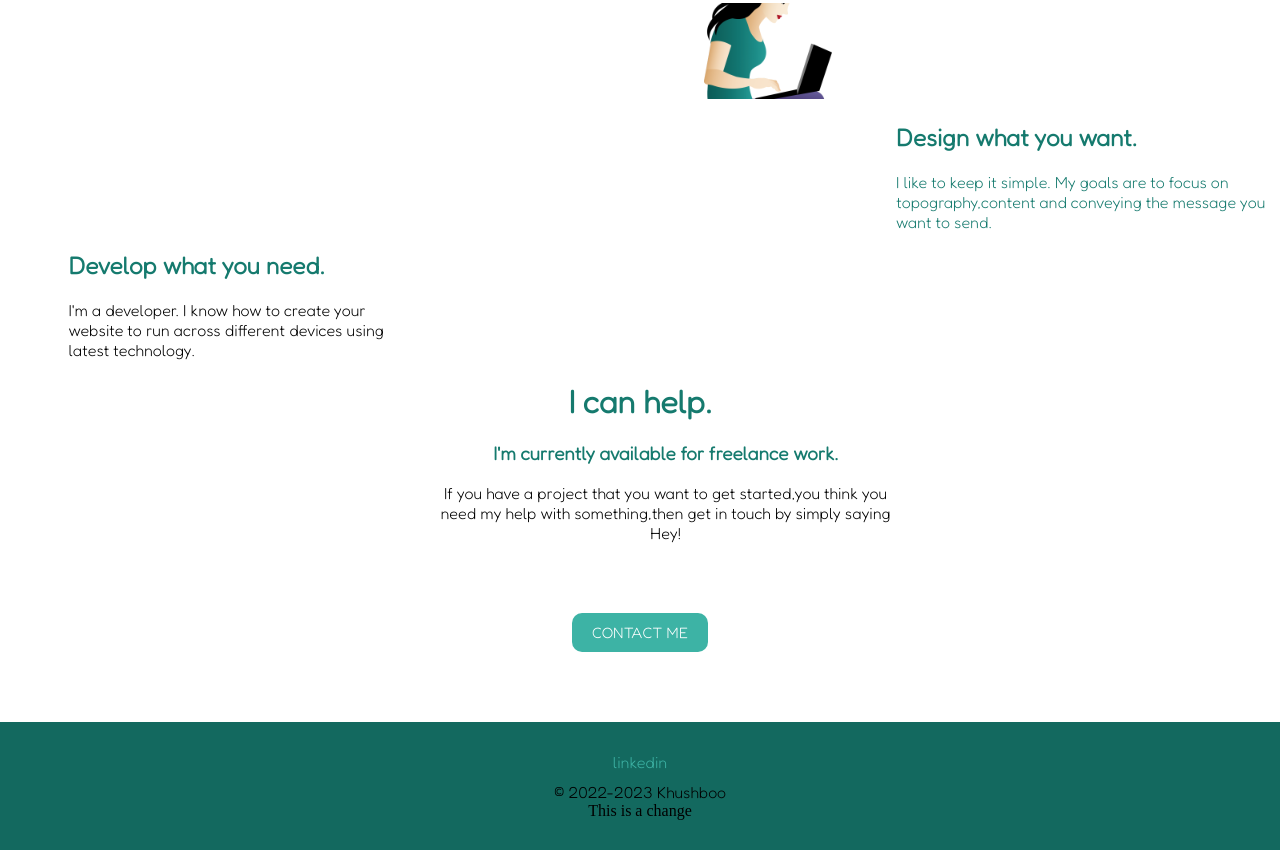
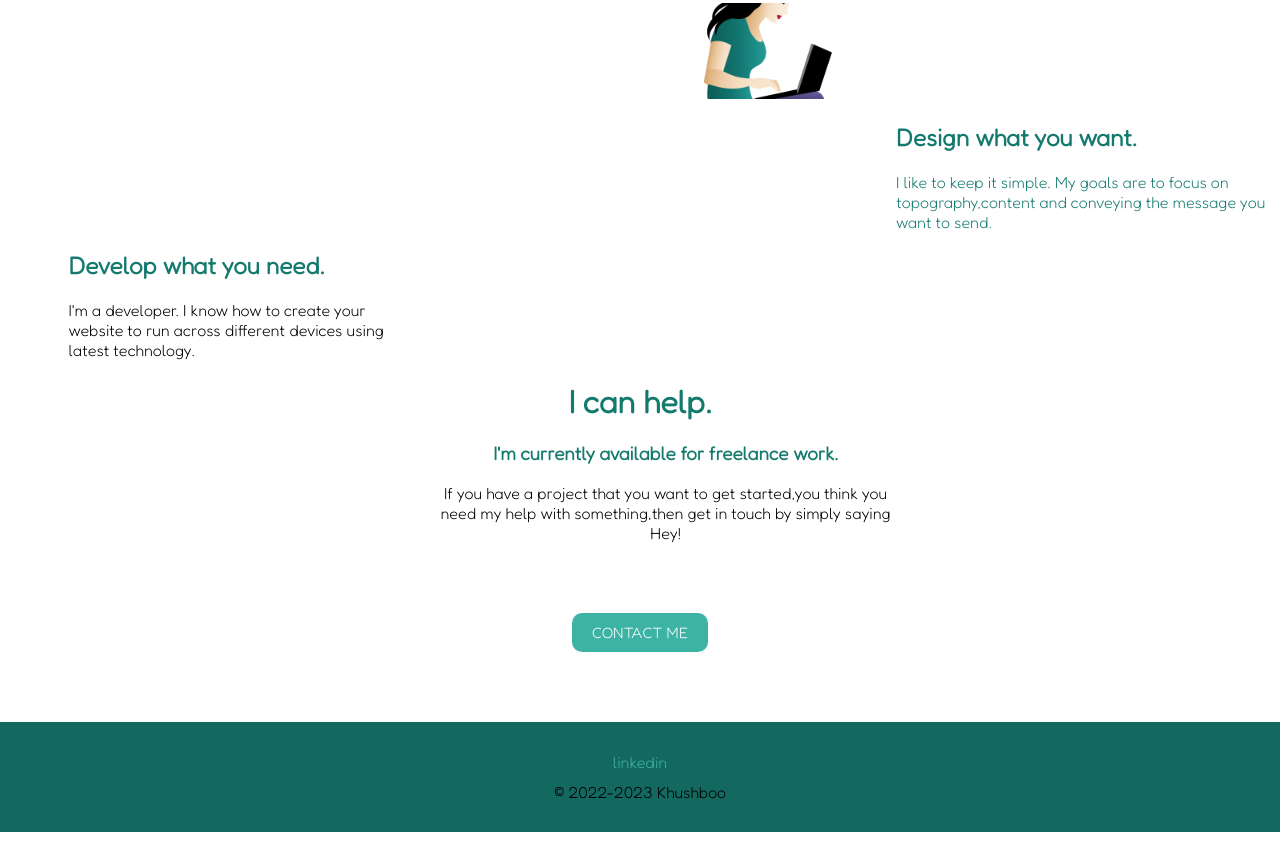
Before and after one commit to khushi230/adv, a plain HTML site: page index.html in a window 1280 px wide. Shown: the part 974-1824 px from the top of the page. Drawn offline with Linux system fonts and the light colour scheme.

Commit message:
changes removed

```diff
--- a/index.html
+++ b/index.html
@@ -75,7 +75,7 @@
             <a class="linkedin" href="https://www.linkedin.com/in/khushboo-kasnia-119873201/" target="_blank"> linkedin</a>
           </div>
           <div class="copyright">&#169; 2022-2023 Khushboo</div>
-          This is a change
+
        </div>
   </body>
 </html>
```
